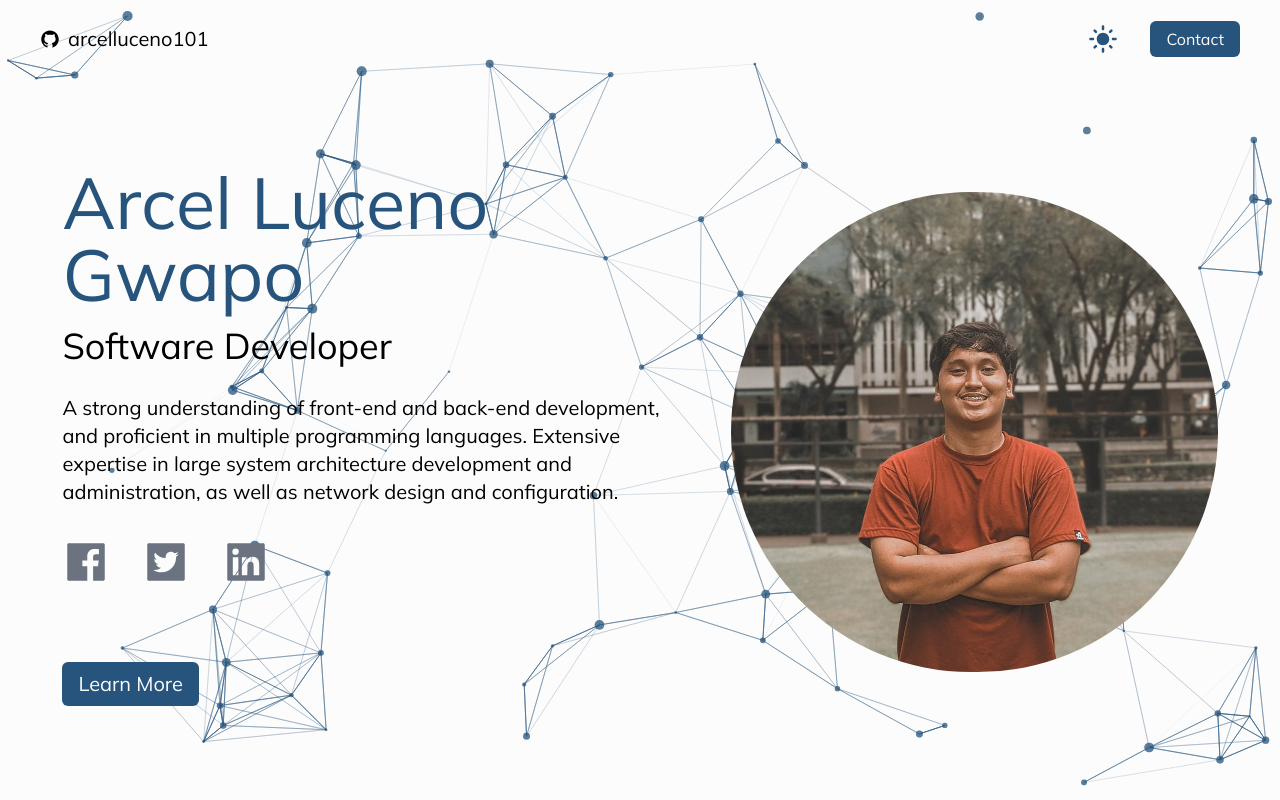
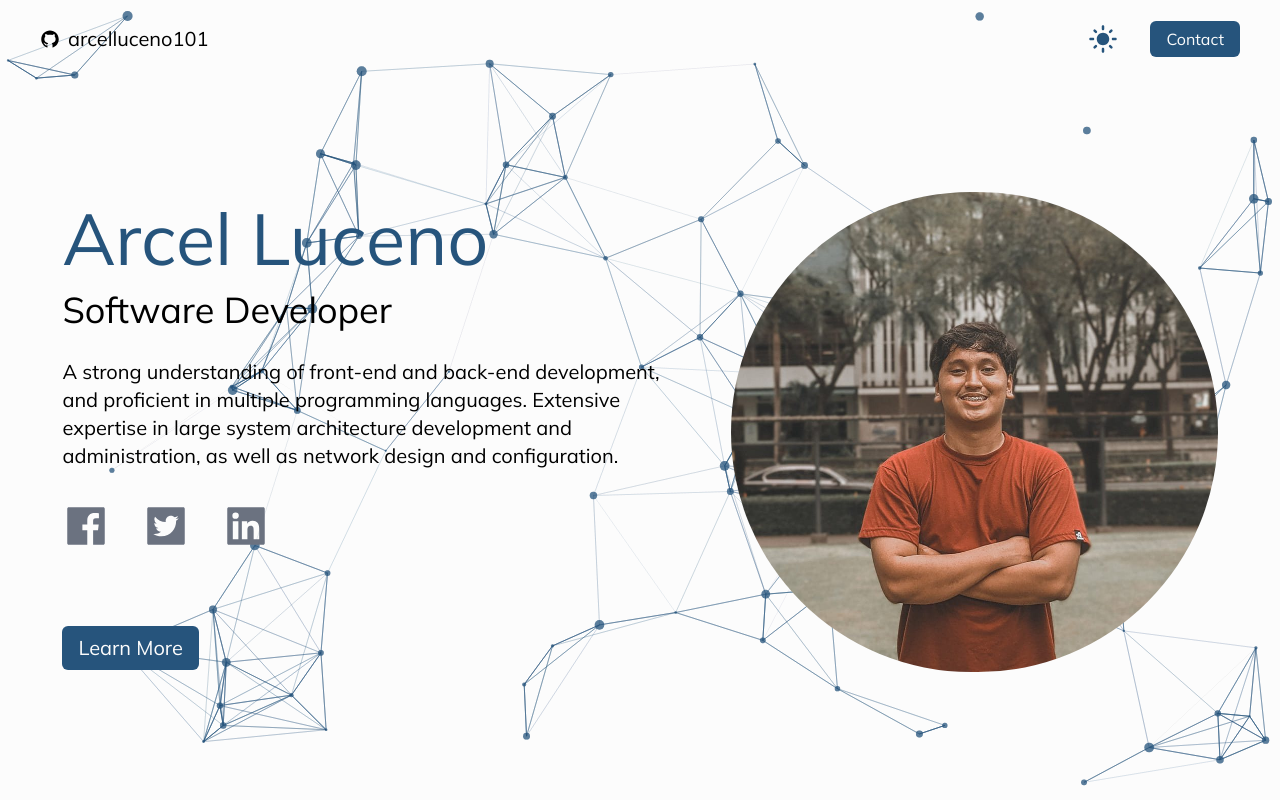
Before and after one commit to arcelluceno11/website-portfolio, a Next.js app: page / in a window 1280 px wide. Shown: the top 800 px of the page. Built offline with nearby package versions, Linux system fonts and the light colour scheme.

Commit message:
Update index.jsx

```diff
--- a/pages/index.jsx
+++ b/pages/index.jsx
@@ -94,7 +94,7 @@ export default function Home() {
           <div className="flex flex-col-reverse justify-around items-center lg:flex-row lg:py-0 lg:min-h-screen">
             <div className="py-2 lg:w-1/2">
               <h2 className="py-2 text-4xl text-dark text-center lg:text-7xl lg:text-start dark:text-gray-300">
-                Arcel Luceno Gwapo
+                Arcel Luceno
               </h2>
               <h3 className="py-2 text-xl text-center lg:text-start lg:text-4xl dark:text-white">
                 Software Developer
```
